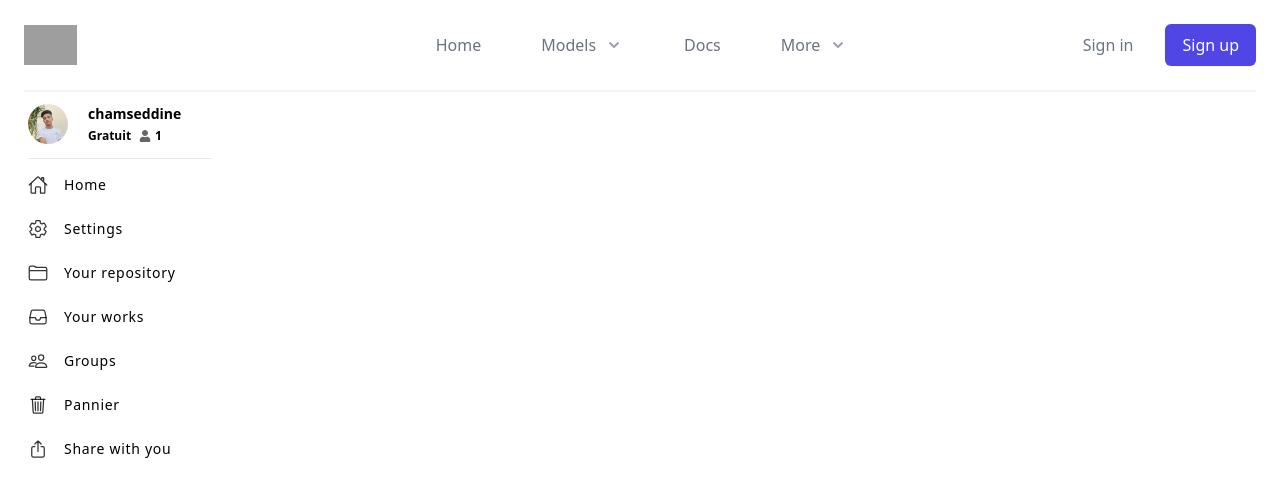
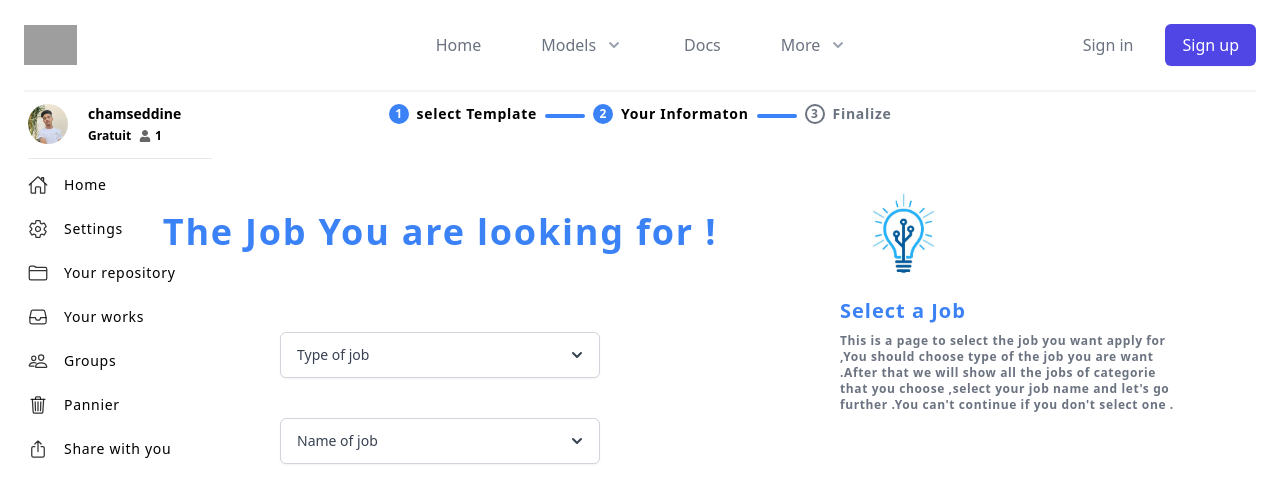
Before and after one commit to chamsou-Br/next_steps, a Next.js app: page /coverLetter/informations in a window 1280 px wide. Shown: the top 502 px of the page. Built offline with nearby package versions, Linux system fonts and the light colour scheme; grey boxes are pictures that could not be loaded.

Commit message:
init job Applying Cover Letter

```diff
--- /dev/null
+++ b/components/DropDowns.jsx
@@ -0,0 +1,62 @@
+/* This example requires Tailwind CSS v2.0+ */
+import { Fragment } from 'react'
+import { Menu, Transition } from '@headlessui/react'
+import { ChevronDownIcon } from '@heroicons/react/solid'
+
+function classNames(...classes) {
+  return classes.filter(Boolean).join(' ')
+}
+
+ function DropDowns(props) {
+  return (
+    <Menu as="div" className="relative inline-block text-left mt-10 ">
+      <div className='w-80 flex'>
+        <Menu.Button className="inline-flex relative w-full  rounded-md border border-gray-300 shadow-sm px-4 py-3 bg-white text-sm font-medium text-gray-700 hover:bg-gray-50 focus:outline-none focus:ring-2 focus:ring-offset-2 focus:ring-offset-gray-100  ">
+          {props.title}
+          <div className=' absolute right-3 top-3'>
+             <ChevronDownIcon className=" ml-2 h-5 w-5 text-right" aria-hidden="true" />
+          </div>
+        </Menu.Button>
+      </div>
+
+      <Transition
+        as={Fragment}
+        enter="transition ease-out duration-100"
+        enterFrom="transform opacity-0 scale-95"
+        enterTo="transform opacity-100 scale-100"
+        leave="transition ease-in duration-75"
+        leaveFrom="transform opacity-100 scale-100"
+        leaveTo="transform opacity-0 scale-95"
+      >
+        <Menu.Items className="origin-top-right absolute z-50  right-0 mt-2 w-56 rounded-md shadow-lg bg-white  overflow-y-scroll ring-1 ring-black ring-opacity-5 focus:outline-none">
+          <div className="py-1">
+              {props.data.map((item,index) => {
+                  return(
+                    <Menu.Item key={index}>
+                    {({ active }) => (
+                      <a
+                        href="#"
+                        onClick={(e)=>{
+                            e.preventDefault();
+                            props.onHandlerClick(item.type);
+                        }}
+                        className={classNames(
+                          active ? 'bg-gray-100 text-gray-900' : 'text-gray-500',
+                          'block px-4 py-2 text-xs tracking-wider'
+                        )}
+                      >
+                         {item.type}
+                      </a>
+                    )}
+                  </Menu.Item>
+                  )
+              })}
+
+
+          </div>
+        </Menu.Items>
+      </Transition>
+    </Menu>
+  )
+}
+export default DropDowns
--- a/pages/coverLetter/index.js
+++ b/pages/coverLetter/index.js
@@ -1,5 +1,6 @@
 import { useRouter } from 'next/router'
 import React from 'react'
+
 
 function CoverLetterHome() {
     const router = useRouter();
--- a/pages/coverLetter/informations.js
+++ b/pages/coverLetter/informations.js
@@ -1,10 +1,41 @@
-import React from 'react'
+import React, { useState } from 'react'
+import DropDowns from '../../components/DropDowns'
+import PhaseCoverLetter from '../../components/PhaseCoverLetter'
+import jobs from "../../data/jobs"
 
 function informations() {
+   const [typeSelect , setTypeSelect]  = useState("Type of job")
+   const [jobSelect , setJobSelect]  = useState("Name of job")
+   const [JobsOfType , setJobOfType] = useState([]);
   return (
-    <div className=' flex justify-center'>
-        <div className=' w-2/3 '></div>
-        <div className='w-1/3 '></div>
+    <div>
+        <PhaseCoverLetter data={2} />
+        <div className=' flex mt-12 justify-center pb-10 md:mx-10'>
+
+            <div className=' w-2/3 mt-10 text-center min-h-screen  '>
+                <h1 className=' text-blue-500 font-bold text-4xl tracking-wider mb-10'>
+                    The Job You are looking for !
+                </h1>
+                <div>
+                  <DropDowns data={jobs} title={typeSelect} onHandlerClick={setTypeSelect} />
+                </div>
+                <div>
+                  <DropDowns data={JobsOfType} title={jobSelect} onHandlerClick={setJobSelect} />
+                </div>
+            </div>
+
+            <div className='w-1/3  pr-16 '>
+                <div className=' w-full flex justify-start'>
+                     <img src='/idea.jpg' className=' w-32' />
+                </div>
+                <div>
+                    <h3 className=' text-blue-500 font-bold tracking-wider text-xl'>Select a Job</h3>
+                    <p className=' tracking-wider font-semibold text-xs text-gray-500 mt-2'>
+                       This is a page to select the job you want apply for  ,You should choose type of the job you are want .After that we will show all the jobs of categorie that you choose ,select your job name and let's go further .You can't continue if you don't select one . </p>
+                </div>
+
+            </div>
+        </div>
     </div>
   )
 }
```
